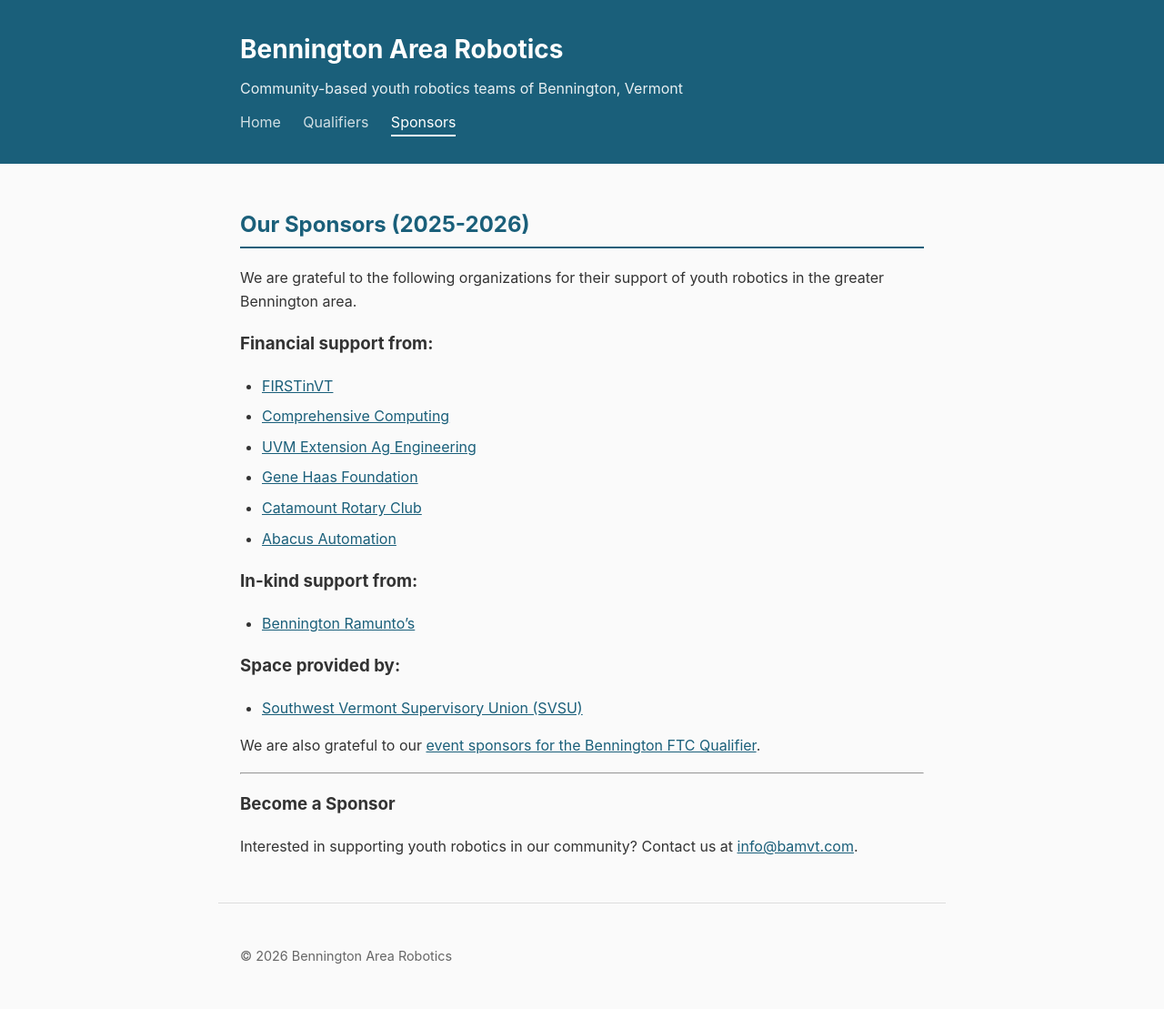
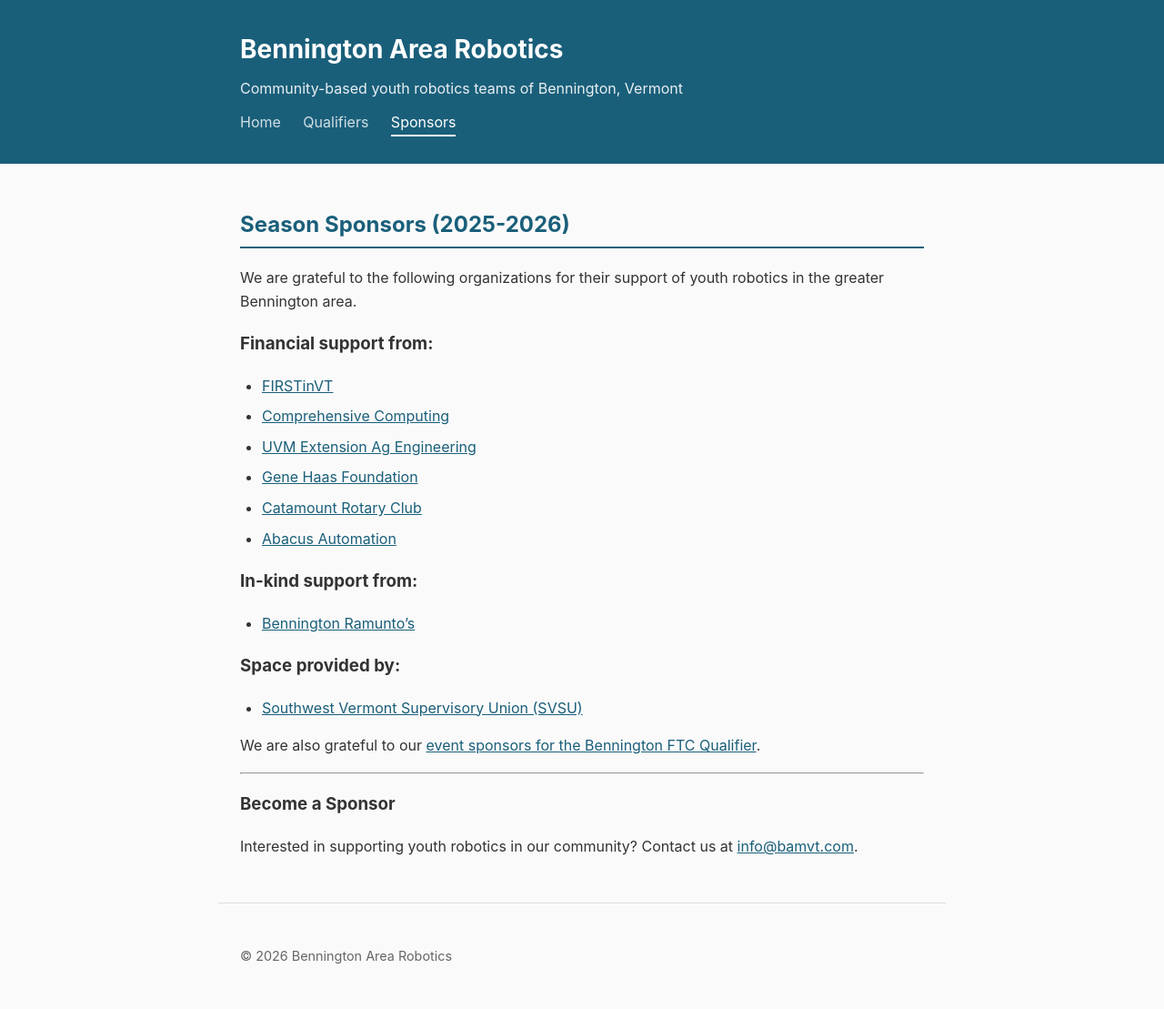
Before and after one commit to bennington-area-robotics/bennington-area-robotics.github.io, a Jekyll site: the page built from sponsors.md, in a window 1280 px wide. Shown: the whole page at 91% size. Built offline with Jekyll 4.4.1, drawn with Linux system fonts in a browser that asks for light colours.

Commit message:
season sponsors

```diff
--- a/sponsors.md
+++ b/sponsors.md
@@ -3,7 +3,7 @@ layout: default
 title: Sponsors
 ---
 
-## Our Sponsors (2025-2026)
+## Season Sponsors (2025-2026)
 
 We are grateful to the following organizations for their support of youth robotics in the greater Bennington area.
 
```
